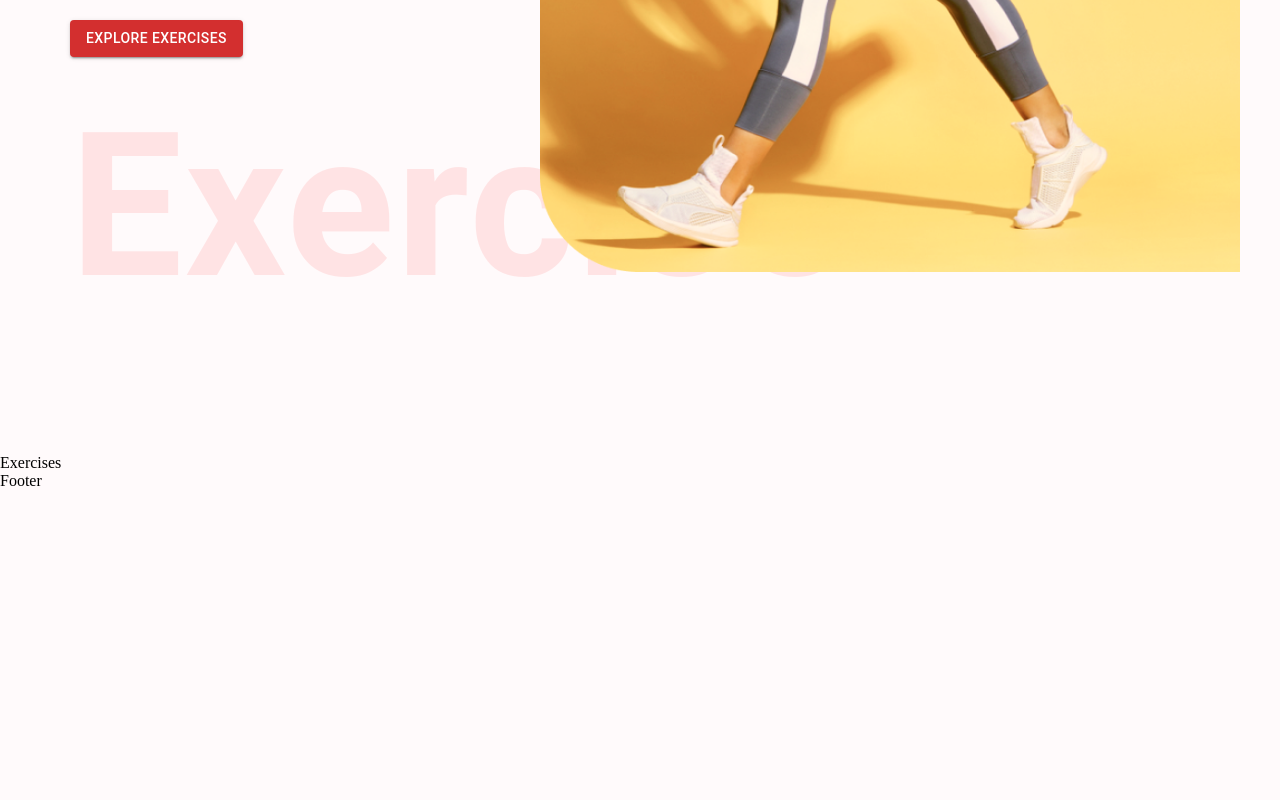
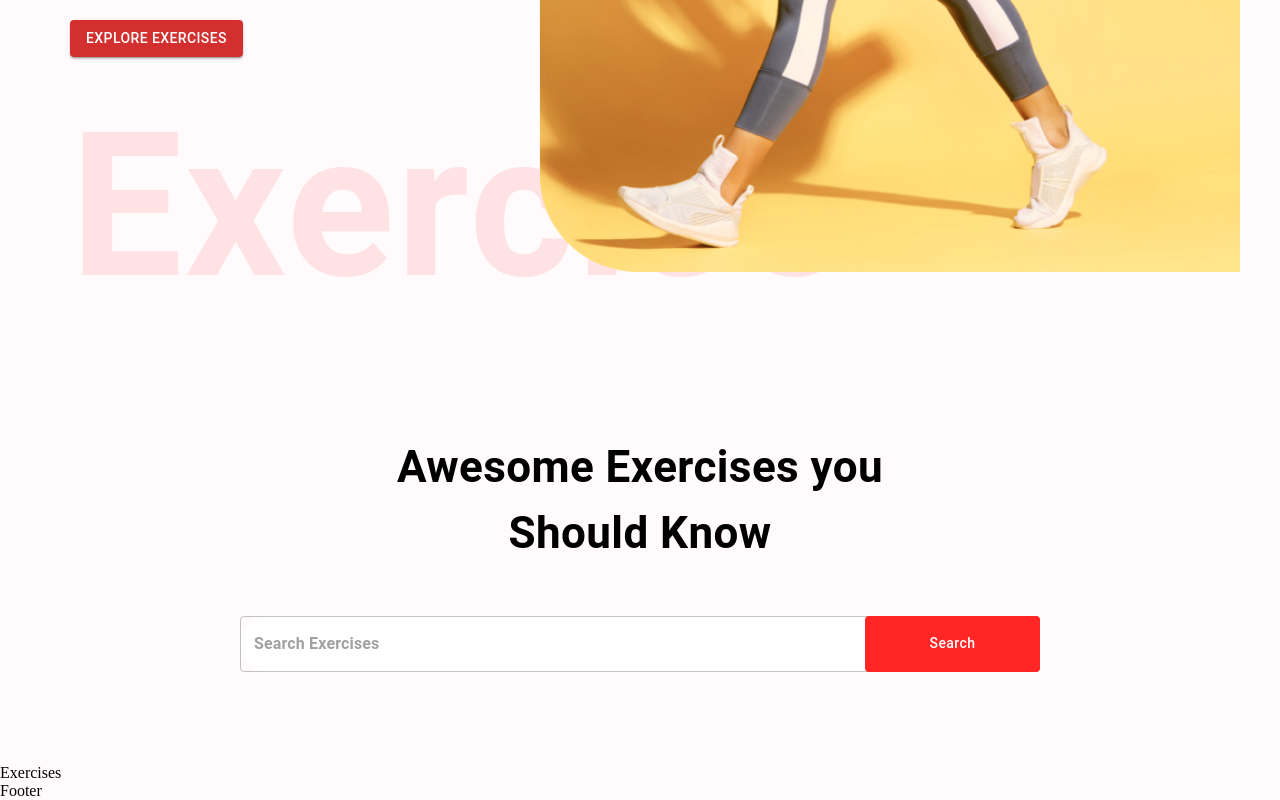
Before and after one commit to vrsb99/optimum-fitness, a React (Create React App) app: page / in a window 1280 px wide. Shown: the part 594-1394 px from the top of the page. Before the commit the page ends 1084 px from the top, so only its background shows below. Built offline with nearby package versions, Linux system fonts and the light colour scheme; no server answers.

Commit message:
Setup with RAPID API

```diff
--- a/src/components/SearchExercises.js
+++ b/src/components/SearchExercises.js
@@ -1,11 +1,48 @@
 import React, {useEffect, useState} from 'react';
 import {Box, Button, Stack, TextField, Typography} from '@mui/material';
 
+import { exerciseOptions,fetchData } from '../utils/fetchData';
+
 const SearchExercises = () => {
+  const [search,setSearch] = useState('');
+  const handleSearch = async () => {
+    if(search) {
+      const exerciseData = await fetchData('https://exercisedb.p.rapidapi.com/exercises', exerciseOptions);
+      console.log(exerciseData);
+      console.log(exerciseOptions);
+    }
+  }
+
   return (
-    <Stack algignItems="center" mt="37px"
+    <Stack alignItems="center" mt="37px"
     justifyContent="center" p="20px">
-
+      <Typography fontWeight={700} sx={{fontSize: {lg: '44px',xs:'30px'}}} mb="50px" textAlign="center">
+        Awesome Exercises you <br />
+        Should Know
+      </Typography>
+      <Box position="relative" mb="72px">
+      <TextField
+      sx={
+        {
+          input: {fontWeight: '700', border: 'none', borderRadius: '4px'},
+          width: {lg: '800px', xs: '350px'},
+          backgroundColor: "#fff",
+          borderRadius: "40px"
+        }
+      }
+      height="76px"
+      value={search}
+      onChange={(input)=> {setSearch(input.target.value.toLowerCase())}}
+      placeholder="Search Exercises"
+      type="text"
+      />
+      <Button className="search-btn" sx={{bgcolor: '#FF2625', color: "#fff", textTransform: "none", width: {lg: '175px', xs: '80px'},
+          fontsize: {lg: '20px', xs: '14px'}, height: '56px', position: "absolute", right:"0"}}
+          onClick={handleSearch}
+          >
+        Search
+      </Button>
+      </Box>
     </Stack>
   )
 }
--- /dev/null
+++ b/src/utils/fetchData.js
@@ -0,0 +1,14 @@
+export const exerciseOptions = {
+  method: 'GET',
+  headers: {
+    'X-RapidAPI-Host': 'exercisedb.p.rapidapi.com',
+    'X-RapidAPI-Key': process.env.REACT_APP_RAPID_API_KEY,
+  },
+};
+
+export const fetchData = async (url, options) => {
+  const res = await fetch(url, options);
+  const data = await res.json();
+
+  return data;
+};
```
Also changed, not shown: package.json (indentation only), 1 other file (tests, documents, lock files or other folders).
